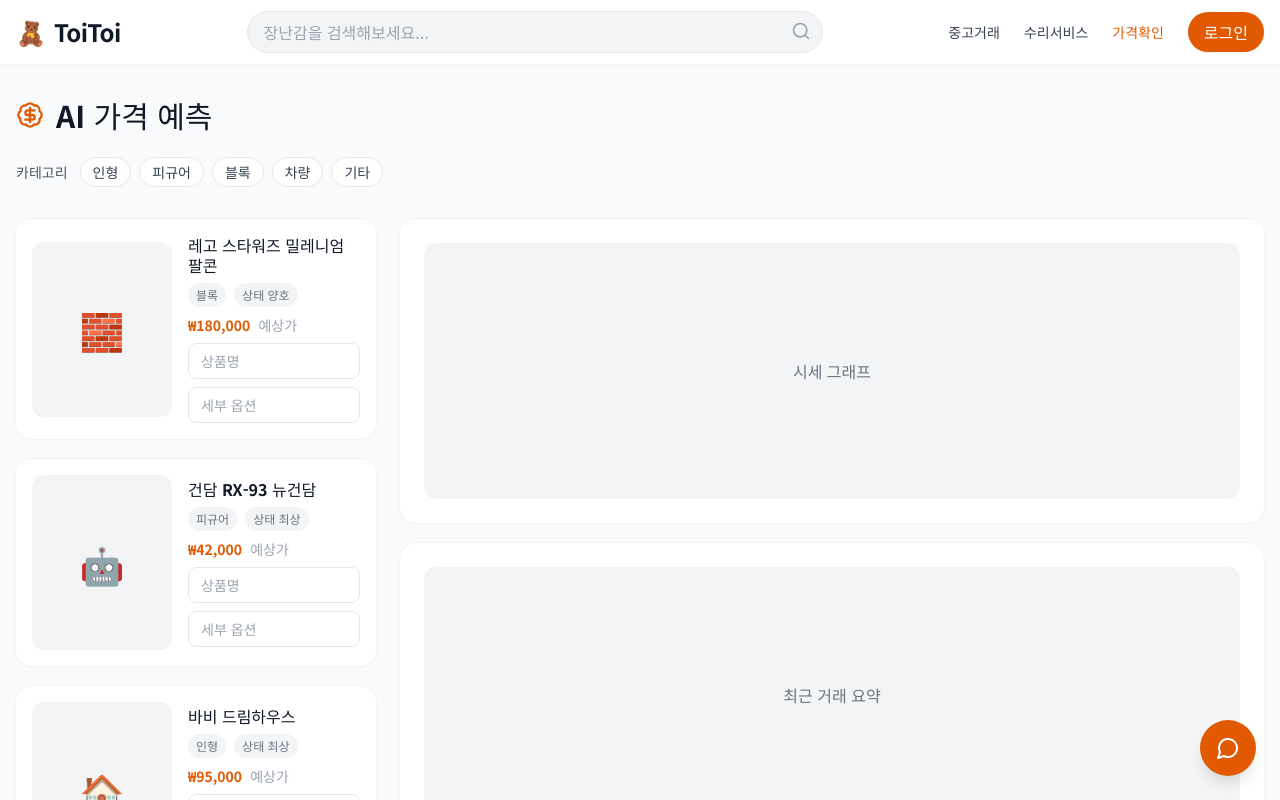
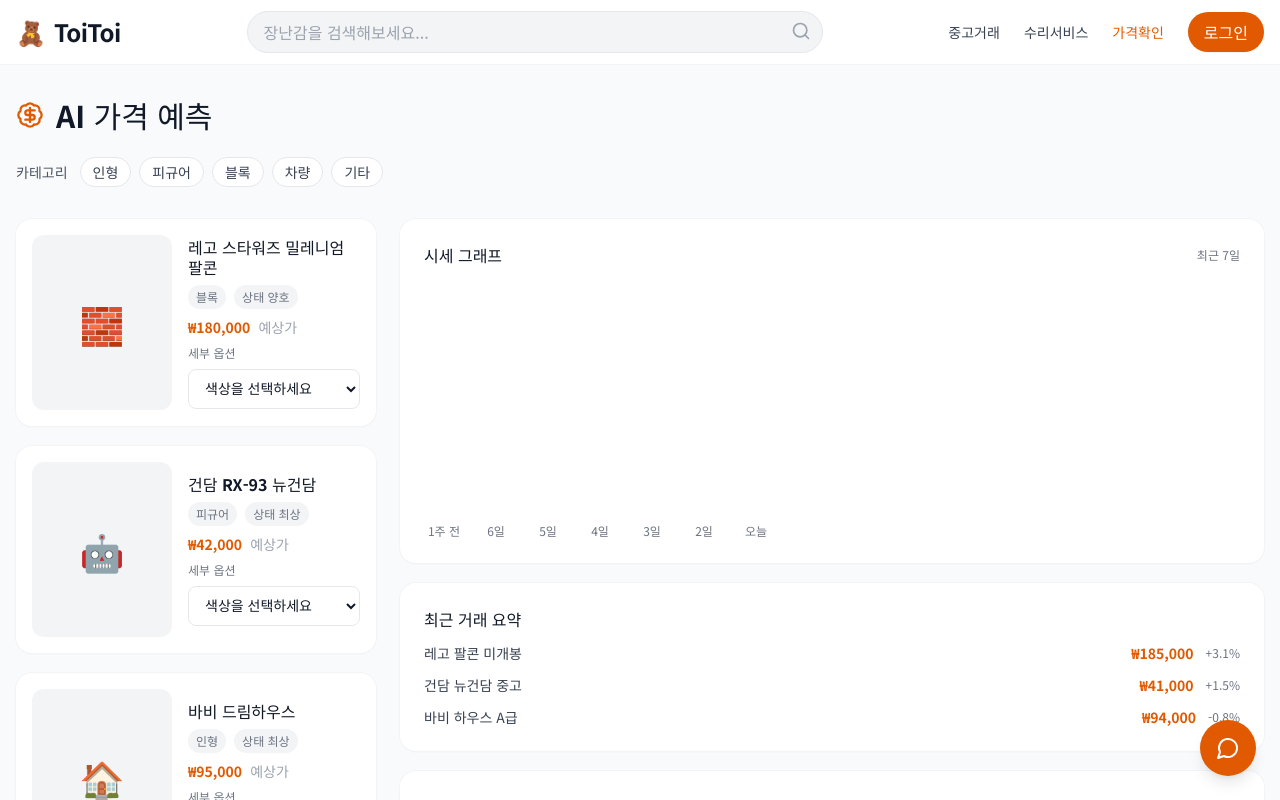
Before and after one commit to soyeoung1/ToiToi, a React (Vite) app in the folder frontend/: page /price in a window 1280 px wide. Shown: the top 800 px of the page. Built offline with nearby package versions, Linux system fonts and the light colour scheme.

Commit message:
feat(price): add option dropdown and mock chart data

```diff
--- a/frontend/src/pages/PricePredictionPage.tsx
+++ b/frontend/src/pages/PricePredictionPage.tsx
@@ -36,9 +36,23 @@ export default function PricePredictionPage() {
     },
   ];
 
-  const chartBlocks = ["시세 그래프", "최근 거래 요약", "예측 분포"];
+  const categories = ["인형", "피규어", "블록", "차량", "기타"];
 
-  const categories = ["인형", "피규어", "블록", "차량", "기타"];
+  const chartData = [
+    { label: "1주 전", value: 32 },
+    { label: "6일", value: 35 },
+    { label: "5일", value: 34 },
+    { label: "4일", value: 38 },
+    { label: "3일", value: 40 },
+    { label: "2일", value: 42 },
+    { label: "오늘", value: 45 },
+  ];
+
+  const recentDeals = [
+    { title: "레고 팔콘 미개봉", price: 185000, diff: "+3.1%" },
+    { title: "건담 뉴건담 중고", price: 41000, diff: "+1.5%" },
+    { title: "바비 하우스 A급", price: 94000, diff: "-0.8%" },
+  ];
 
   return (
     <div className="min-h-screen bg-gray-50">
@@ -93,16 +107,20 @@ export default function PricePredictionPage() {
                       <span className="text-gray-400">예상가</span>
                     </div>
                     <div className="grid gap-2">
-                      <input
-                        type="text"
-                        placeholder="상품명"
-                        className="w-full h-9 px-3 rounded-lg border border-gray-200 text-sm focus:outline-none focus:ring-2 focus:ring-primary-500"
-                      />
-                      <input
-                        type="text"
-                        placeholder="세부 옵션"
-                        className="w-full h-9 px-3 rounded-lg border border-gray-200 text-sm focus:outline-none focus:ring-2 focus:ring-primary-500"
-                      />
+                      <label className="text-xs text-gray-500">세부 옵션</label>
+                      <select
+                        className="w-full h-10 px-3 rounded-lg border border-gray-200 text-sm focus:outline-none focus:ring-2 focus:ring-primary-500 bg-white"
+                        defaultValue=""
+                      >
+                        <option value="" disabled>
+                          색상을 선택하세요
+                        </option>
+                        <option value="red">레드</option>
+                        <option value="blue">블루</option>
+                        <option value="yellow">옐로우</option>
+                        <option value="green">그린</option>
+                        <option value="black">블랙</option>
+                      </select>
                     </div>
                   </div>
                 </div>
@@ -112,16 +130,58 @@ export default function PricePredictionPage() {
 
           {/* Right column: chart-style blocks */}
           <div className="space-y-5">
-            {chartBlocks.map((label) => (
-              <div
-                key={label}
-                className="bg-white rounded-2xl shadow-sm ring-1 ring-gray-100 p-6"
-              >
-                <div className="h-56 md:h-64 bg-gray-100 rounded-xl flex items-center justify-center text-gray-500">
-                  {label}
-                </div>
+            <div className="bg-white rounded-2xl shadow-sm ring-1 ring-gray-100 p-6">
+              <div className="mb-4 flex items-center justify-between">
+                <h3 className="font-semibold">시세 그래프</h3>
+                <span className="text-xs text-gray-500">최근 7일</span>
               </div>
-            ))}
+              <div className="h-64 flex items-end gap-3">
+                {chartData.map((c) => {
+                  const max = Math.max(...chartData.map((d) => d.value));
+                  const height = (c.value / max) * 100;
+                  return (
+                    <div
+                      key={c.label}
+                      className="flex flex-col items-center gap-2 text-xs text-gray-500"
+                    >
+                      <div
+                        className="w-10 rounded-lg bg-gradient-to-t from-primary-200 to-primary-500"
+                        style={{ height: `${height}%` }}
+                        title={`${c.label} • ${c.value}만 원`}
+                      />
+                      <span>{c.label}</span>
+                    </div>
+                  );
+                })}
+              </div>
+            </div>
+
+            <div className="bg-white rounded-2xl shadow-sm ring-1 ring-gray-100 p-6">
+              <h3 className="font-semibold mb-3">최근 거래 요약</h3>
+              <div className="space-y-3">
+                {recentDeals.map((deal) => (
+                  <div
+                    key={deal.title}
+                    className="flex items-center justify-between text-sm text-gray-700"
+                  >
+                    <span className="truncate mr-2">{deal.title}</span>
+                    <div className="flex items-center gap-3">
+                      <span className="font-semibold text-primary-600">
+                        ₩{deal.price.toLocaleString()}
+                      </span>
+                      <span className="text-xs text-gray-500">{deal.diff}</span>
+                    </div>
+                  </div>
+                ))}
+              </div>
+            </div>
+
+            <div className="bg-white rounded-2xl shadow-sm ring-1 ring-gray-100 p-6">
+              <h3 className="font-semibold mb-3">예측 분포</h3>
+              <div className="h-48 rounded-xl bg-gray-100 flex items-center justify-center text-gray-500">
+                예측 분포(곧 추가)
+              </div>
+            </div>
           </div>
         </div>
       </div>
```
Also changed, not shown: 9 other files (tests, documents, lock files or other folders).
